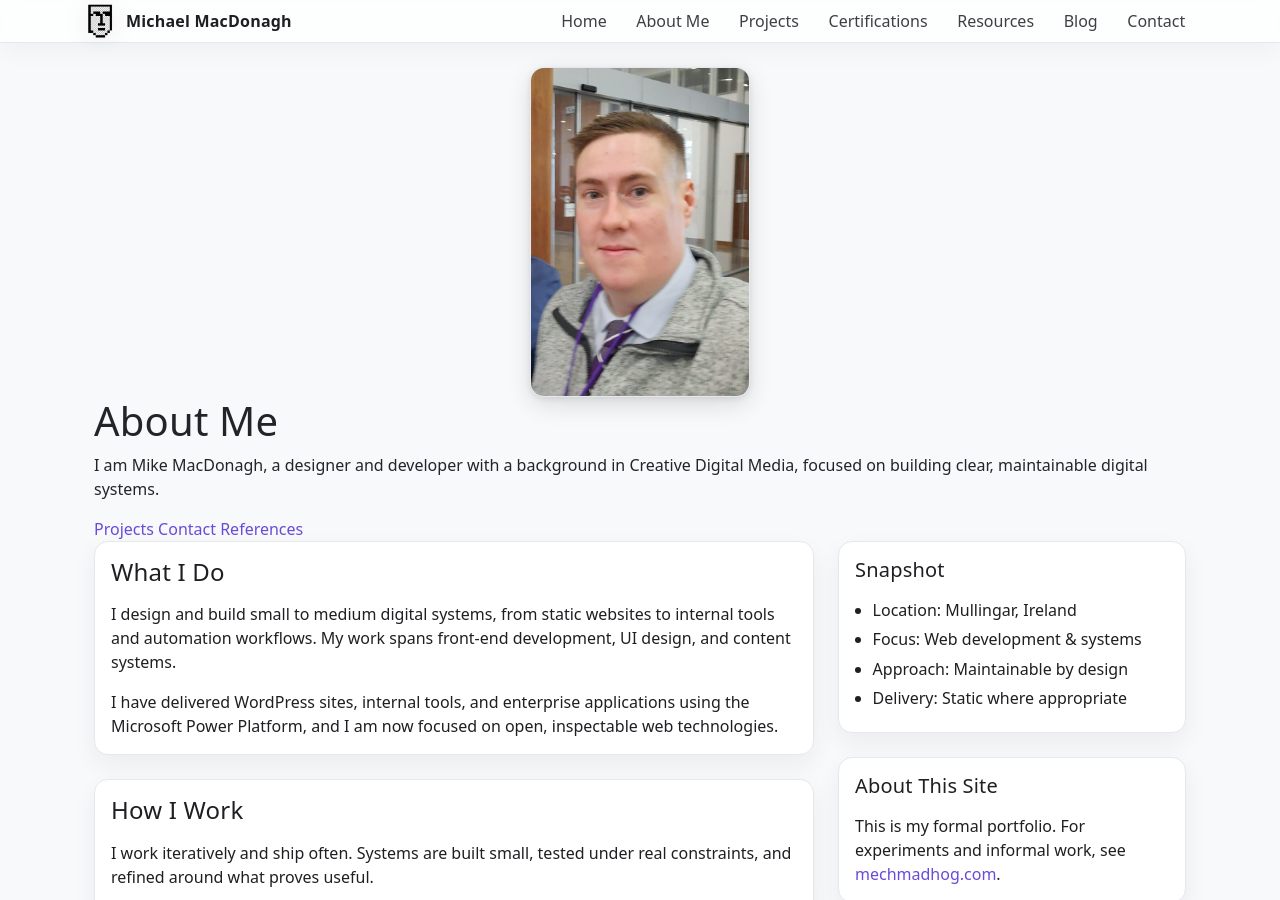
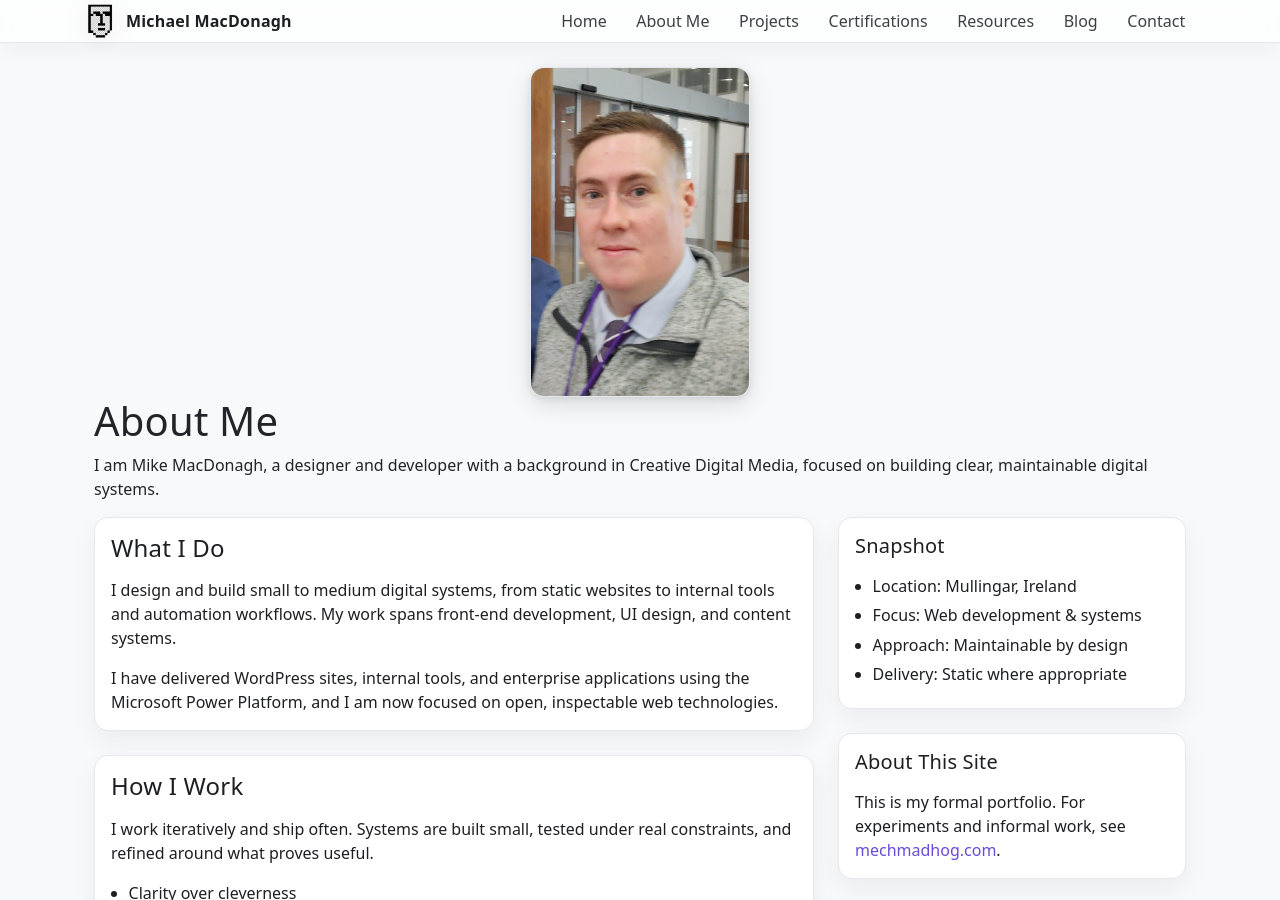
Before and after one commit to MechMadHog/michaelmacdonagh.net, a Jekyll site: the page built from about.md, in a window 1280 px wide and 900 px high. Built offline with Jekyll 4.4.1, drawn with Linux system fonts in a browser that asks for light colours.

Commit message:
removing links for now

```diff
--- a/about.md
+++ b/about.md
@@ -33,11 +33,6 @@ permalink: /about/
         I am Mike MacDonagh, a designer and developer with a background in Creative Digital Media,
         focused on building clear, maintainable digital systems.
       </p>
-      <div class="about-hero-meta">
-        <a class="about-hero-link" href="/projects/">Projects</a>
-        <a class="about-hero-link" href="/contact/">Contact</a>
-        <a class="about-hero-link" href="#references">References</a>
-      </div>
     </div>
   </div>
 
```
